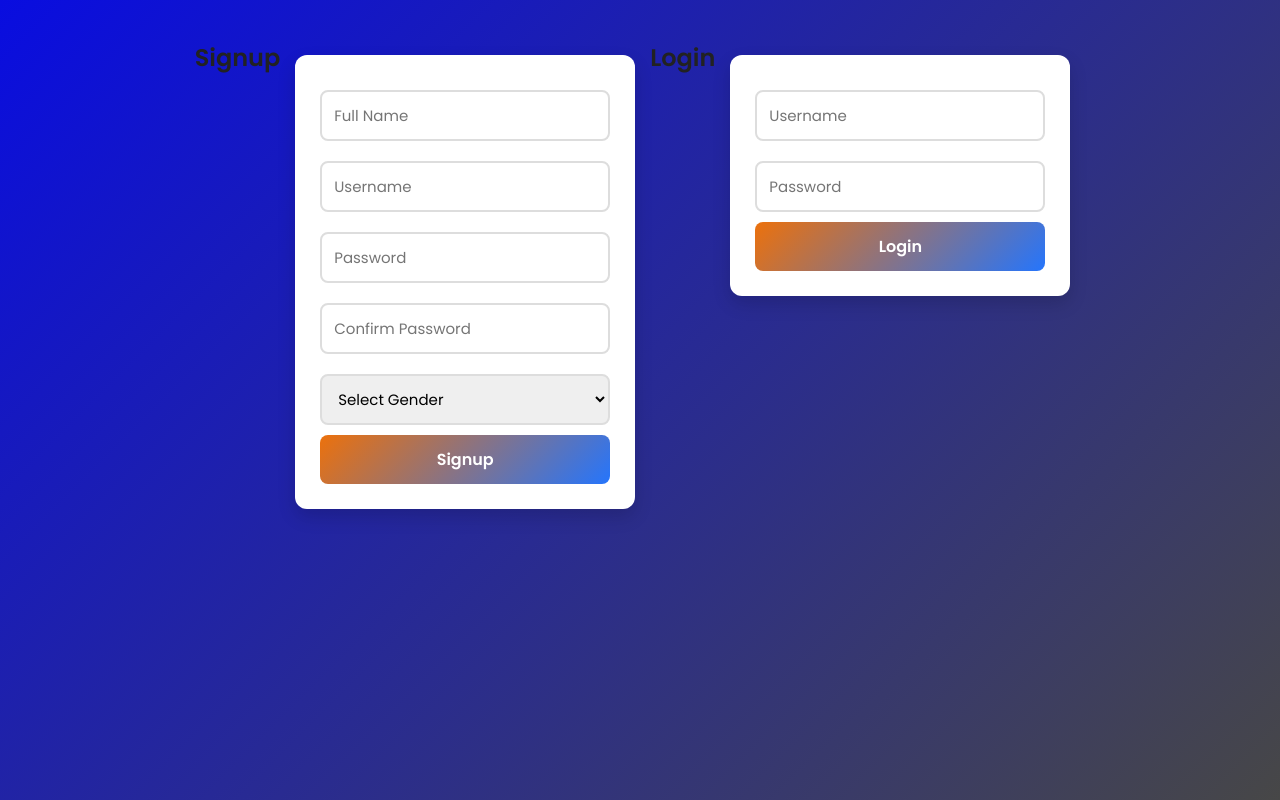
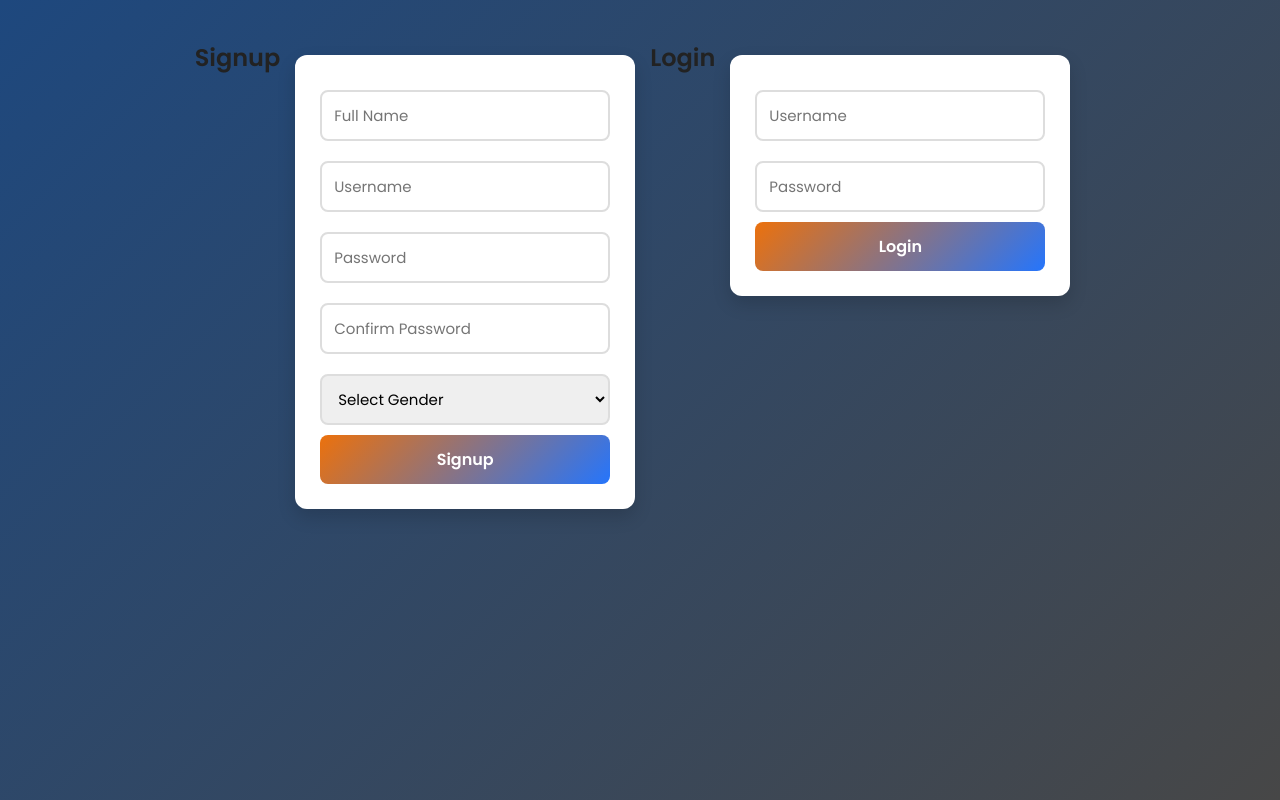
Before and after one commit to agra-abhishek/NewChatApp, a plain HTML site: page frontend/index.html in a window 1280 px wide. Drawn offline with Linux system fonts and the light colour scheme.

Commit message:
Updated frontend index and styles

```diff
--- a/frontend/style.css
+++ b/frontend/style.css
@@ -9,7 +9,7 @@
 }
 
 body {
-  background: linear-gradient(135deg, #090de0, #474747);
+  background: linear-gradient(135deg, #1e487e, #474747);
   color: #333;
   display: flex;
   justify-content: center;
```
